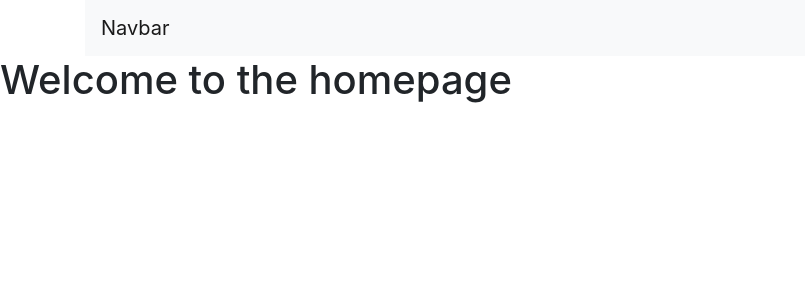
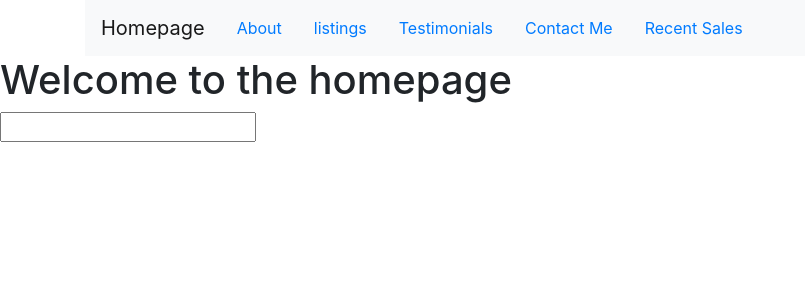
Before and after one commit to KelsiAnderson/homes-with-alissa, a Next.js app: page / in a window 1280 px wide. Shown: the top 300 px of the page, without its empty margins (0-805 px from the left). Built offline with nearby package versions, Linux system fonts and the light colour scheme.

Commit message:
added searchbar.jsx and added dato funciton again.

```diff
--- a/components/navbar.js
+++ b/components/navbar.js
@@ -1,7 +1,8 @@
 import Navbar from 'react-bootstrap/Navbar';
-// import Form from 'react-bootstrap/Form';
-// import Button from 'react-bootstrap/Button';
-// import FormConmtrol from 'react-bootstrap/FormControl';
+import Nav from "react-bootstrap/Nav";
+import 'bootstrap/dist/css/bootstrap.min.css';
+
+
 import {Form, FormControl, FormGroup, ControlLabel, HelpBlock, Checkbox, Radio, Button, Container} from 'react-bootstrap';
 
 
@@ -16,12 +17,23 @@ const links = [
     {href: '/recentSales', label: 'Recent Sales'}
 ];
 
-export default function Nav ({children}) {
+export default function Navagate ({children}) {
     return (
 
   <Container>
   <Navbar expand="lg" variant="light" bg="light">
-    <Navbar.Brand href="#">Navbar</Navbar.Brand>
+    <Navbar.Brand href="/">Homepage</Navbar.Brand>
+    <Nav.Link href="/about">About</Nav.Link>
+    <Nav.Link href="/listings">listings</Nav.Link>
+    <Nav.Link href="/testimonials">Testimonials</Nav.Link>
+    <Nav.Link href="/contact">Contact Me</Nav.Link>
+    <Nav.Link href="/recentSales">Recent Sales</Nav.Link>
+
+
+
+
+
+
   </Navbar>
 </Container>
     )
--- a/package.json
+++ b/package.json
@@ -23,6 +23,7 @@
   "homepage": "https://github.com/KelsiAnderson/homes-with-alissa#readme",
   "dependencies": {
     "bootstrap": "^4.6.0",
+    "graphql-request": "^3.4.0",
     "next": "^10.0.6",
     "react": "^17.0.1",
     "react-bootstrap": "^1.5.2",
--- a/pages/about.js
+++ b/pages/about.js
@@ -1,8 +1,11 @@
 import Head from 'next/head'
+import 'bootstrap/dist/css/bootstrap.min.css';
+import Nav from '../components/navbar.js';
 
 export default function About() {
     return (
-        <div> <h1>This is the about page</h1>
+        <div><Nav></Nav>
+        <h1>This is the about page</h1>
         <h4>Hi I am Alissa! I am a real estate agent!</h4> </div>
     )
 }
--- a/pages/contact.js
+++ b/pages/contact.js
@@ -1,5 +1,9 @@
+import 'bootstrap/dist/css/bootstrap.min.css';
+import Nav from '../components/navbar.js';
+
 export default function Contact(){
     return (
-        <div><h1>Find my contact info here!</h1></div>
+        <div><Nav></Nav>
+            <h1>Find my contact info here!</h1></div>
     )
 }
--- a/pages/index.js
+++ b/pages/index.js
@@ -1,12 +1,31 @@
 import Head from 'next/head'
 import 'bootstrap/dist/css/bootstrap.min.css';
-import Nav from '../components/navbar.js'
+import Nav from '../components/navbar.js';
+// import { request } from "../datocms";
+import SearchBar from "./searchBar"
 
 
-export default function Home() {
+export default function Home({ data }) {
     return (
-        <div><Nav></Nav>
-        <h1>Welcome to the homepage</h1>
+        <div>
+            <Nav></Nav>
+            <h1>Welcome to the homepage</h1>
+          <div>
+            <SearchBar />
+          </div>
         </div>
+
     )
 }
+
+// export async function getStaticProps() {
+//     const data = await request({
+//       query: HOMEPAGE_QUERY,
+//       variables: { limit: 10 }
+//     });
+//     return {
+//       props: { data }
+//     };
+//   }
+
+// -----------------------------------------------------
--- a/pages/listings.js
+++ b/pages/listings.js
@@ -1,5 +1,9 @@
+import 'bootstrap/dist/css/bootstrap.min.css';
+import Nav from '../components/navbar.js';
+
 export default function Listing(){
     return (
-        <div><h1>This page shows all of the houses I have on the market</h1></div>
+        <div><Nav></Nav>
+            <h1>This page shows all of the houses I have on the market</h1></div>
     )
 }
--- a/pages/recentSales.js
+++ b/pages/recentSales.js
@@ -1,6 +1,10 @@
+import 'bootstrap/dist/css/bootstrap.min.css';
+import Nav from '../components/navbar.js';
+
 export default function RecentSales(){
     return (
-        <div><h1>Check out the homes I have recently sold</h1></div>
+        <div><Nav></Nav>
+            <h1>Check out the homes I have recently sold</h1></div>
     )
 
 }
--- /dev/null
+++ b/pages/searchBar.jsx
@@ -0,0 +1,43 @@
+import React, { useState } from 'react';
+
+function SearchBar() {
+  const [search, setSearch] = useState('')
+
+  function handleInput(e) {
+    setSearch(e.target.value)
+  }
+
+//     const { SiteClient } = require("datocms-client");
+//     const client = new SiteClient(process.env.DATO_MANAGEMENT_API_TOKEN);
+
+//     async function getFilteredRecords() {
+//     const records = await client.items.all({
+//       filter: {
+//         type: "listing",
+//         fields: {
+//           title: search,
+//         },
+//       },
+//     });
+//   console.log(records);
+
+// }
+
+// getFilteredRecords();
+
+  return (
+    <div className="search">
+      <input onChange={handleInput} type="text"></input>
+      {/* <button onClick={getFilteredRecords()}>search</button> */}
+    </div>
+
+  )
+
+}
+
+export default SearchBar
+
+
+
+// set state for search query
+// plug the state into the records obj above
--- a/pages/testimonials.js
+++ b/pages/testimonials.js
@@ -1,5 +1,9 @@
+import 'bootstrap/dist/css/bootstrap.min.css';
+import Nav from '../components/navbar.js';
+
 export default function Testimonials(){
     return (
-        <div><h1>This is where people tell me if they like my services or not</h1></div>
+        <div><Nav></Nav>
+            <h1>This is where people tell me if they like my services or not</h1></div>
     )
 }
```
Also changed, not shown: datocms.js (+67 -0 lines), 1 other file (tests, documents, lock files or other folders).
